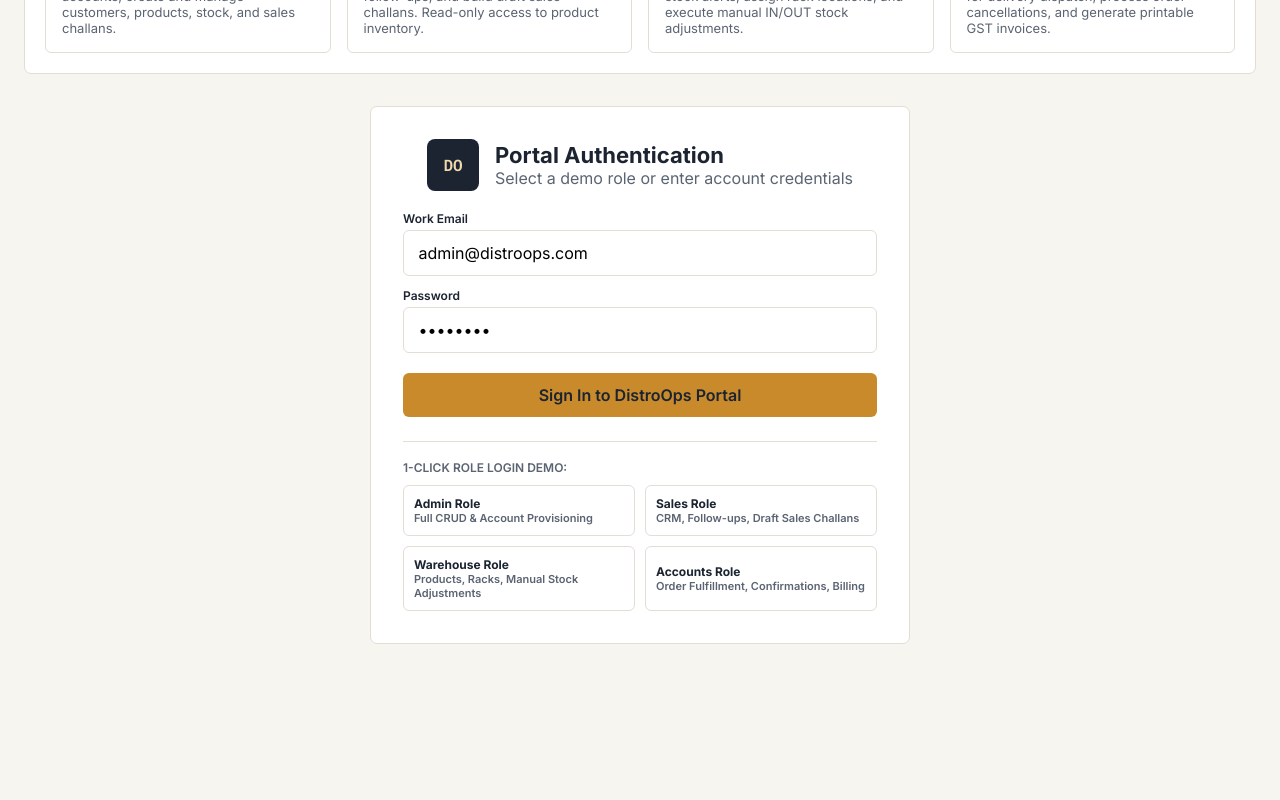
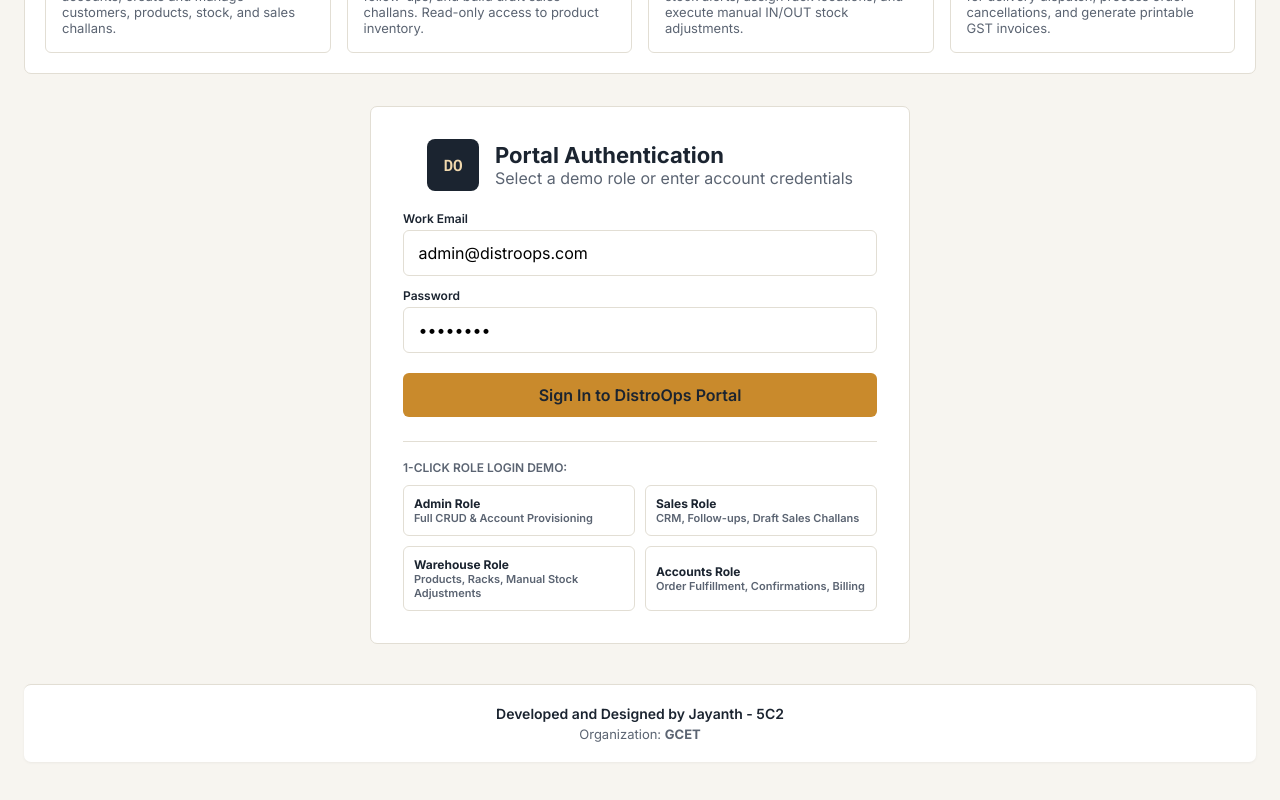
Before and after one commit to jayanth2212/DistroOps, a React (Vite) app in the folder frontend/: page / in a window 1280 px wide. Shown: the part 1002-1802 px from the top of the page. Before the commit the page ends 1670 px from the top, so only its background shows below. Built offline with nearby package versions, Linux system fonts and the light colour scheme.

Commit message:
fix render script

```diff
--- a/frontend/src/App.tsx
+++ b/frontend/src/App.tsx
@@ -945,6 +945,26 @@
             </div>
           </div>
         </section>
+
+        <footer
+          style={{
+            marginTop: 40,
+            marginBottom: 24,
+            padding: "20px 24px",
+            borderTop: "1px solid var(--border)",
+            textAlign: "center",
+            background: "var(--panel)",
+            borderRadius: "var(--radius)",
+            boxShadow: "0 1px 3px rgba(0,0,0,0.05)"
+          }}
+        >
+          <div style={{ fontSize: 14, fontWeight: 600, color: "var(--ink)", marginBottom: 4 }}>
+            Developed and Designed by Jayanth - 5C2
+          </div>
+          <div style={{ fontSize: 13, color: "var(--slate)" }}>
+            Organization: <strong>GCET</strong>
+          </div>
+        </footer>
       </div>
     );
   }
```
Also changed, not shown: 1 other file (tests, documents, lock files or other folders).
